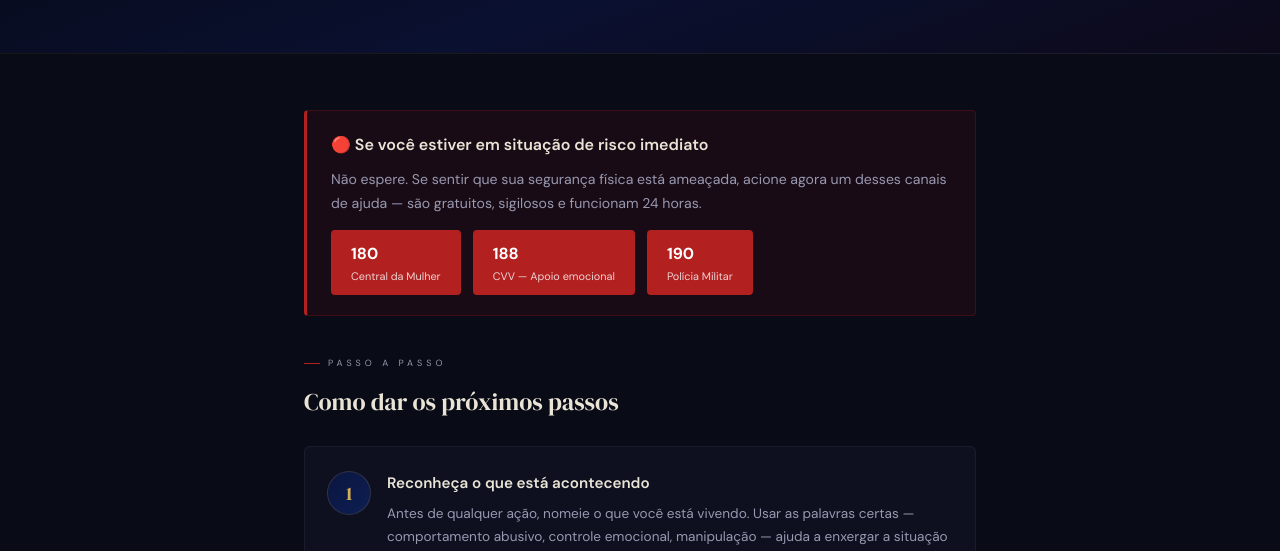
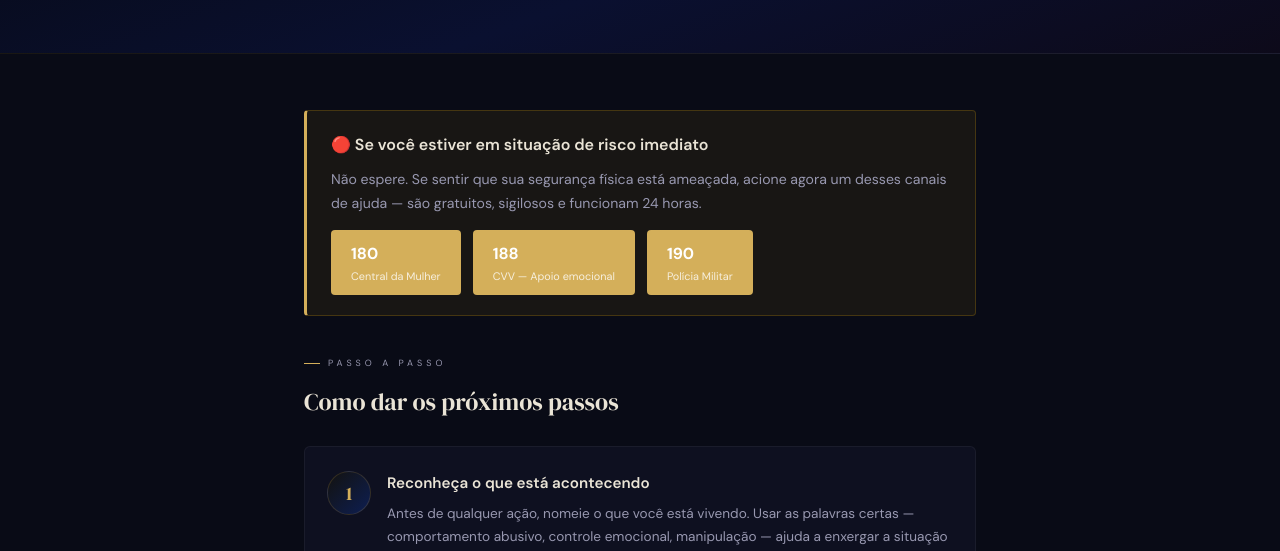
Before and after one commit to luciakratz-arch/clinica-dra.LuciaKratz, a website: page guia-buscar-ajuda.html in a window 1280 px wide. Shown: the part 248-799 px from the top of the page. Drawn offline with Linux system fonts and the light colour scheme.

Commit message:
Update color variables and styles in HTML

```diff
--- a/guia-buscar-ajuda.html
+++ b/guia-buscar-ajuda.html
@@ -9,7 +9,7 @@
 *{margin:0;padding:0;box-sizing:border-box;}
 :root{
   --preto:#06070E;--fundo:#090B16;--card:#0E1020;--card2:#111428;
-  --azul:#0A1640;--vm2:#B22020;--dourado:#BF9840;--ouro:#D4AF5A;
+  --azul:#13120F;--vm2:#C9960A;--dourado:#BF9840;--ouro:#D4AF5A;
   --branco:#EAE4D6;--cinza:#6E6E88;--cinza2:#9898B0;--verde:#0D6E3E;
 }
 body{font-family:'DM Sans',sans-serif;background:var(--fundo);color:var(--branco);line-height:1.7;}
@@ -20,17 +20,17 @@ header h1 em{color:var(--ouro);font-style:italic;}
 header p{font-size:0.95rem;color:var(--cinza2);max-width:520px;margin:0 auto;}
 .wrap{max-width:720px;margin:0 auto;padding:56px 24px;}
 .eyebrow{font-size:9px;letter-spacing:4px;text-transform:uppercase;color:var(--cinza2);margin-bottom:10px;display:flex;align-items:center;gap:8px;}
-.eyebrow::before{content:'';width:16px;height:1px;background:var(--vm2);}
+.eyebrow::before{content:'';width:16px;height:1px;background:var(--ouro);}
 .sec-h{font-family:'DM Serif Display',serif;font-size:1.5rem;color:var(--branco);font-weight:400;margin-bottom:24px;}
 .sec{margin-bottom:48px;}
 
 /* URGENCIA */
-.urgencia{background:rgba(155,25,25,0.1);border:1px solid rgba(155,25,25,0.3);border-left:3px solid var(--vm2);border-radius:4px;padding:20px 24px;margin-bottom:40px;}
+.urgencia{background:rgba(201,150,10,0.08);border:1px solid rgba(201,150,10,0.25);border-left:3px solid var(--ouro);border-radius:4px;padding:20px 24px;margin-bottom:40px;}
 .urgencia h3{font-size:1rem;font-weight:600;color:var(--branco);margin-bottom:10px;}
 .urgencia p{font-size:0.88rem;color:var(--cinza2);line-height:1.7;}
 .numeros{display:flex;gap:12px;margin-top:14px;flex-wrap:wrap;}
-.numero{background:var(--vm2);color:#fff;font-size:1rem;font-weight:700;padding:10px 20px;border-radius:4px;text-decoration:none;transition:background 0.25s;}
-.numero:hover{background:var(--vm2);opacity:0.85;}
+.numero{background:var(--ouro);color:#fff;font-size:1rem;font-weight:700;padding:10px 20px;border-radius:4px;text-decoration:none;transition:background 0.25s;}
+.numero:hover{background:var(--ouro);opacity:0.85;}
 .numero small{display:block;font-size:0.68rem;font-weight:400;opacity:0.8;}
 
 /* PASSOS */
@@ -58,7 +58,7 @@ header p{font-size:0.95rem;color:var(--cinza2);max-width:520px;margin:0 auto;}
 .check-list li::before{content:'—';color:var(--ouro);flex-shrink:0;margin-top:1px;}
 
 /* CTA */
-.cta{background:linear-gradient(135deg,#070A1A,#0A0515);border:1px solid rgba(191,152,64,0.2);border-radius:6px;padding:36px 32px;text-align:center;margin-top:48px;}
+.cta{background:linear-gradient(135deg,#070A1A,#0D0C08);border:1px solid rgba(191,152,64,0.2);border-radius:6px;padding:36px 32px;text-align:center;margin-top:48px;}
 .cta-tag{font-size:9px;letter-spacing:4px;text-transform:uppercase;color:var(--ouro);margin-bottom:12px;display:block;}
 .cta-h{font-family:'DM Serif Display',serif;font-size:1.5rem;color:var(--branco);font-weight:400;margin-bottom:10px;}
 .cta-p{font-size:0.88rem;color:var(--cinza2);line-height:1.7;margin-bottom:22px;max-width:480px;margin-left:auto;margin-right:auto;}
```
